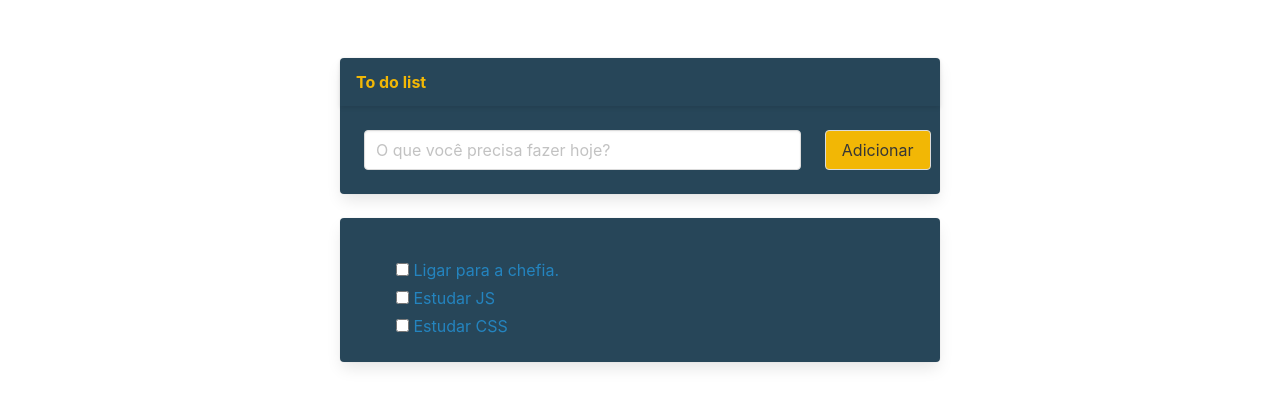
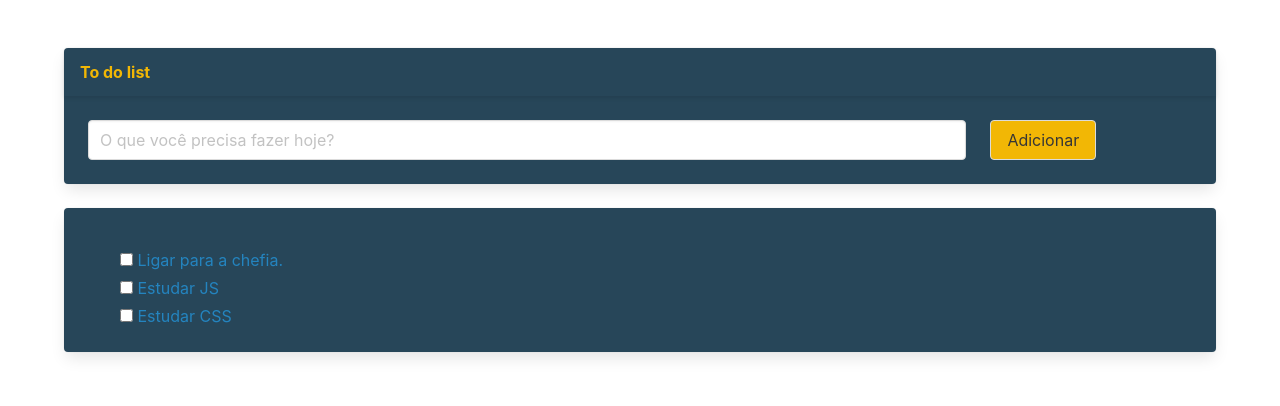
Before and after one commit to luizarilo/to-do-list, a plain HTML site: page index.html in a window 1280 px wide. Drawn offline with nearby package versions, Linux system fonts and the light colour scheme.

Commit message:
Voltando ao funcional

```diff
--- a/index.html
+++ b/index.html
@@ -14,7 +14,7 @@
 
 <body>
     <section class = "section">
-        <div class="containers">
+        <div class="container">
             <div class="card">
                 <header class="card-header">
                     <p class="card-header-title is-warning">
--- a/styles.css
+++ b/styles.css
@@ -1,11 +1,3 @@
-.containers{
-    width: 600px;
-    justify-content: left;
-    margin: 0 auto;
-    margin-top: 10px;
-}
-
-
 li {
     list-style-type: none;
     color: #2484BF;
```
